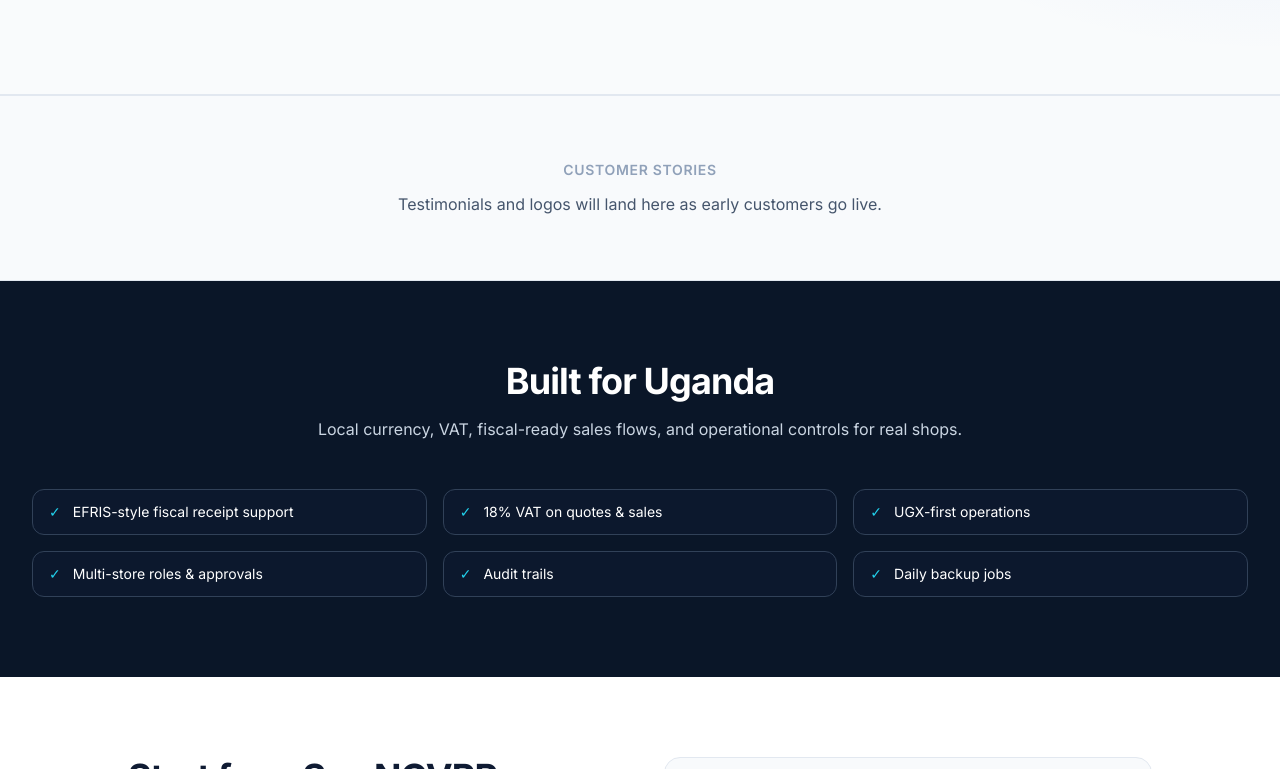
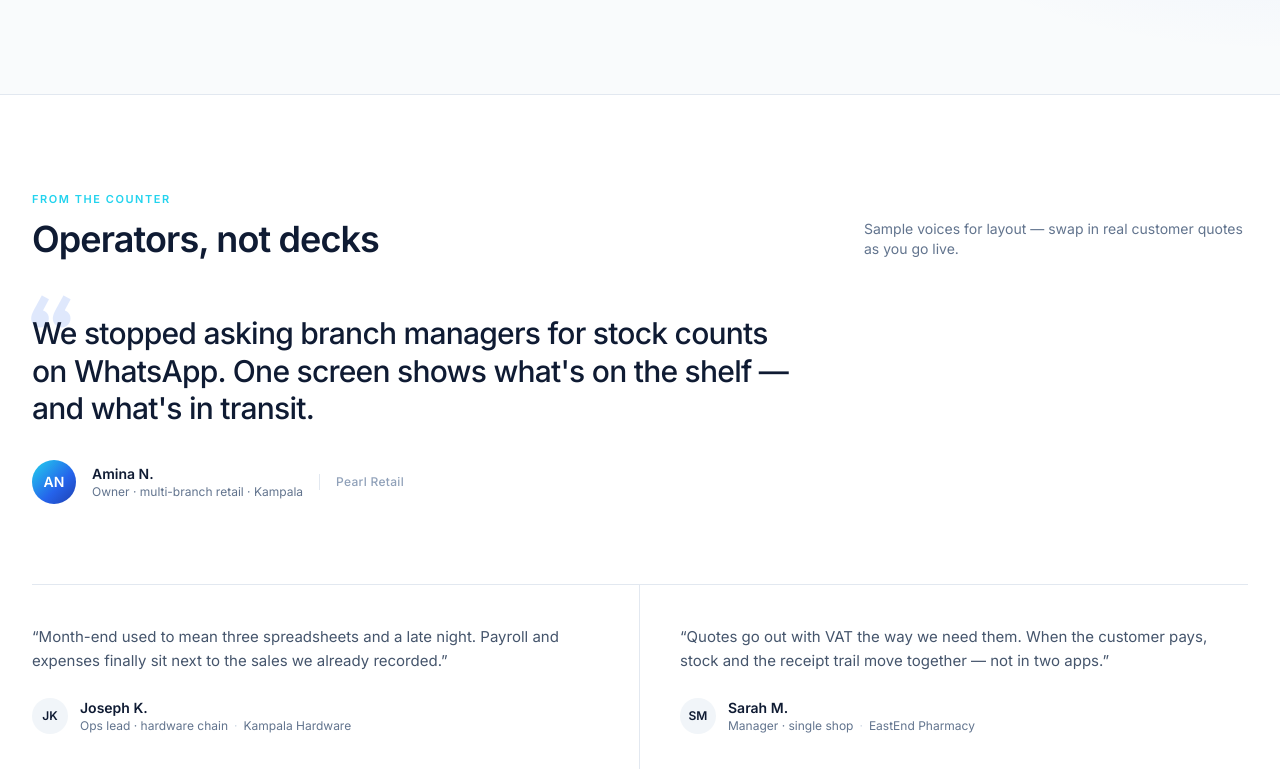
Before and after one commit to muzzayan-omaar/novrrerp-web, a Next.js app: page / in a window 1280 px wide. Shown: the part 6871-7640 px from the top of the page. Built offline with nearby package versions, Linux system fonts and the light colour scheme; no server answers.

Commit message:
feat: update social proof section with customer quotes and improved layout

```diff
--- a/src/app/page.tsx
+++ b/src/app/page.tsx
@@ -639,15 +639,99 @@ export default function HomePage() {
         </div>
       </section>
 
-      {/* 8. SOCIAL PROOF PLACEHOLDER */}
-      <section className="border-y border-slate-200 bg-slate-50 py-16">
-        <div className="mx-auto max-w-7xl px-4 text-center sm:px-6 lg:px-8">
-          <p className="text-sm font-semibold uppercase tracking-wider text-slate-400">
-            Customer stories
-          </p>
-          <p className="mt-3 text-slate-600">
-            Testimonials and logos will land here as early customers go live.
-          </p>
+      {/* 8. STORIES — featured quote + secondary lines (not 3 cards) */}
+      <section className="relative overflow-hidden bg-white py-20 sm:py-24">
+        <div className="mx-auto max-w-7xl px-4 sm:px-6 lg:px-8">
+          <div className="flex flex-col gap-3 sm:flex-row sm:items-end sm:justify-between">
+            <div>
+              <p className="text-[11px] font-semibold uppercase tracking-[0.14em] text-nova-cyan">
+                From the counter
+              </p>
+              <h2 className="mt-3 text-3xl font-semibold tracking-tight text-nova-900 sm:text-4xl">
+                Operators, not decks
+              </h2>
+            </div>
+            <p className="max-w-sm text-sm text-slate-500">
+              Sample voices for layout — swap in real customer quotes as you go live.
+            </p>
+          </div>
+
+          {/* featured */}
+          <figure className="relative mt-12 sm:mt-14">
+            <span
+              className="font-brand pointer-events-none absolute -left-1 -top-6 text-7xl leading-none text-nova-blue/15 sm:-top-8 sm:text-8xl"
+              aria-hidden
+            >
+              “
+            </span>
+            <blockquote className="relative max-w-3xl text-2xl font-medium leading-snug tracking-tight text-nova-900 sm:text-3xl sm:leading-[1.25]">
+              We stopped asking branch managers for stock counts on WhatsApp.
+              One screen shows what&apos;s on the shelf — and what&apos;s in transit.
+            </blockquote>
+            <figcaption className="mt-8 flex flex-wrap items-center gap-4">
+              <span className="flex h-11 w-11 items-center justify-center rounded-full bg-nova-gradient text-sm font-semibold text-white">
+                AN
+              </span>
+              <div>
+                <p className="text-sm font-semibold text-nova-900">Amina N.</p>
+                <p className="text-xs text-slate-500">
+                  Owner · multi-branch retail · Kampala
+                </p>
+              </div>
+              <span className="hidden h-4 w-px bg-slate-200 sm:block" />
+              <p className="text-xs font-medium tracking-wide text-slate-400">
+                Pearl Retail
+              </p>
+            </figcaption>
+          </figure>
+
+          {/* secondary — open rows, not cards */}
+          <div className="mt-16 grid gap-0 border-t border-slate-200 sm:mt-20 sm:grid-cols-2">
+            {[
+              {
+                quote:
+                  "Month-end used to mean three spreadsheets and a late night. Payroll and expenses finally sit next to the sales we already recorded.",
+                name: "Joseph K.",
+                role: "Ops lead · hardware chain",
+                company: "Kampala Hardware",
+                initials: "JK",
+              },
+              {
+                quote:
+                  "Quotes go out with VAT the way we need them. When the customer pays, stock and the receipt trail move together — not in two apps.",
+                name: "Sarah M.",
+                role: "Manager · single shop",
+                company: "EastEnd Pharmacy",
+                initials: "SM",
+              },
+            ].map((item, i) => (
+              <figure
+                key={item.name}
+                className={`py-8 sm:py-10 ${
+                  i === 0
+                    ? "sm:border-r sm:border-slate-200 sm:pr-10"
+                    : "sm:pl-10"
+                }`}
+              >
+                <blockquote className="text-[15px] leading-relaxed text-slate-600">
+                  “{item.quote}”
+                </blockquote>
+                <figcaption className="mt-6 flex items-center gap-3">
+                  <span className="flex h-9 w-9 items-center justify-center rounded-full bg-slate-100 text-xs font-semibold text-nova-900">
+                    {item.initials}
+                  </span>
+                  <div>
+                    <p className="text-sm font-semibold text-nova-900">{item.name}</p>
+                    <p className="text-xs text-slate-500">
+                      {item.role}
+                      <span className="mx-1.5 text-slate-300">·</span>
+                      {item.company}
+                    </p>
+                  </div>
+                </figcaption>
+              </figure>
+            ))}
+          </div>
         </div>
       </section>
 
```
